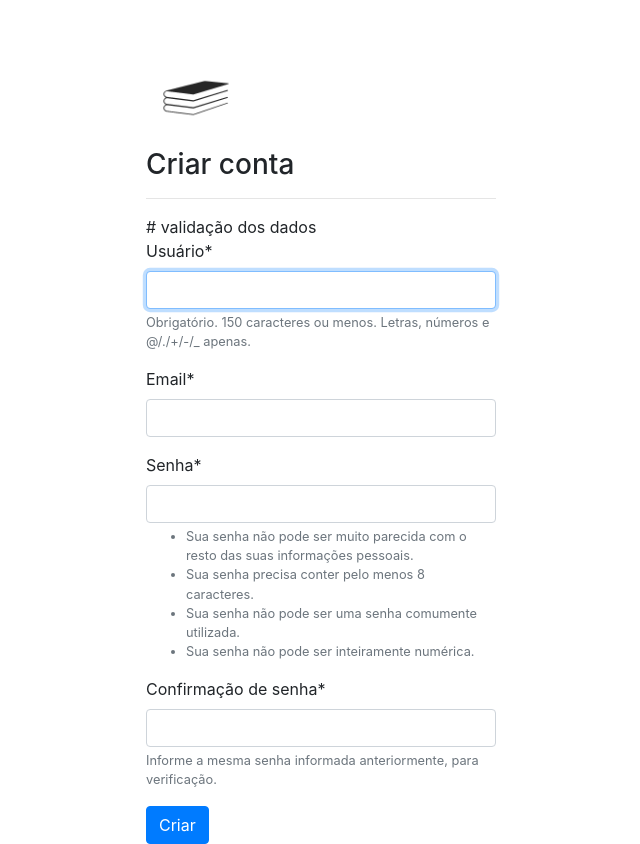
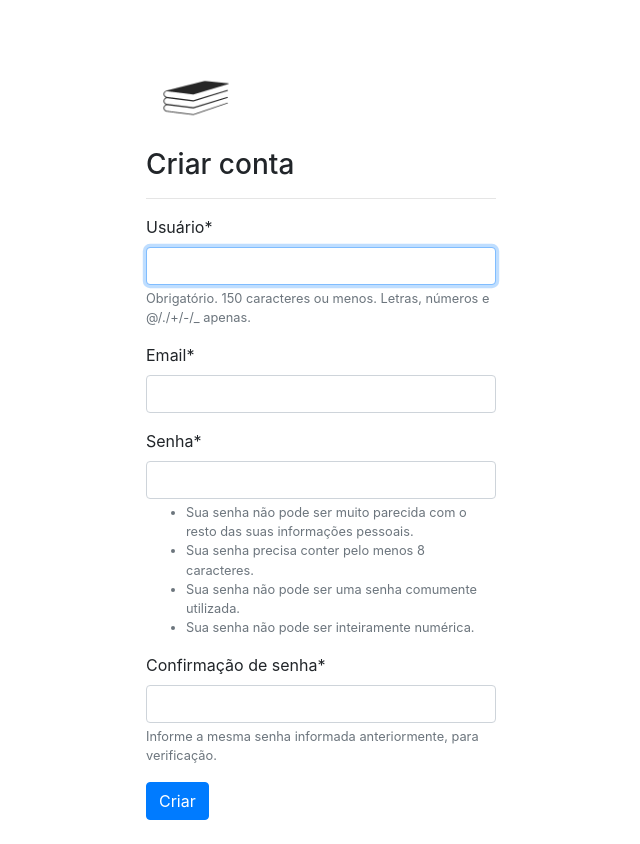
Before and after one commit to claudianuness/Livraria, a Django app: page /registrar/ in a window 1280 px wide. Shown: the whole page, without its empty margins (319-959 px from the left). After the commit the page ends 820 px from the top, so only its background shows below. Run offline with Django 4.2, Linux system fonts and the light colour scheme; some libraries are stand-ins or nearby versions.

Commit message:
corrigindo comentário

```diff
--- a/usuarios_app/templates/usuarios_app/form.html
+++ b/usuarios_app/templates/usuarios_app/form.html
@@ -25,7 +25,7 @@
             <hr>
         <form method="POST">
 
-            # validação dos dados
+            <!-- validação dos dados -->
             {% csrf_token %}
 
             {{ form|crispy }}
```
